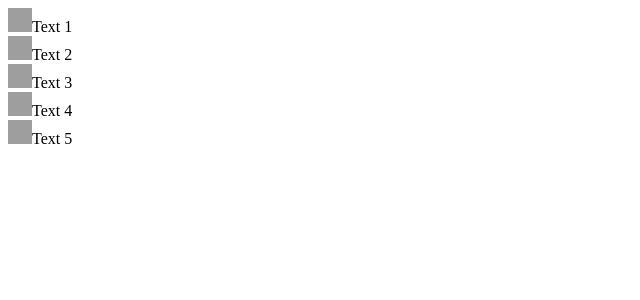
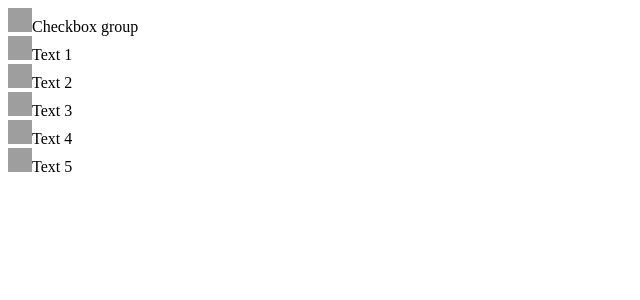
Before and after one commit to BorislavBenderov/checkbox-task, a React (Create React App) app: page / in a window 1280 px wide. Shown: the top 300 px of the page, without its empty margins (0-640 px from the left). Built offline with nearby package versions, Linux system fonts and the light colour scheme; grey boxes are pictures that could not be loaded.

Commit message:
Add checkbox group element

```diff
--- a/src/App.js
+++ b/src/App.js
@@ -1,9 +1,14 @@
-import { useEffect, useState } from "react";
+import { useEffect, useState, useRef } from "react";
 import { checkboxes } from "./checkboxes";
 import { Checkbox } from "./components/Checkbox";
+import HALFICON from './images/ic_checkbox_half.svg';
+import UNCHECKICON from './images/ic_checkbox_unchecked.svg';
 
 function App() {
   const [data, setData] = useState([]);
+  const [checked, setChecked] = useState(false);
+  const [isAllChecked, setIsAllChecked] = useState(false);
+  const checkboxRef = useRef();
 
   useEffect(() => {
     setData(checkboxes);
@@ -15,7 +20,22 @@ function App() {
 
   return (
     <div className="App">
-      {checkboxes.map(checkbox => <Checkbox key={checkbox.id} checkbox={checkbox} onEdit={onEdit}/>)}
+      <section className="checkbox">
+        <div className="checkbox__group">
+          <img src={checked ? HALFICON : UNCHECKICON} alt="" className={isAllChecked ? 'unchecked' : ''} />
+          <label>
+            <input
+              ref={checkboxRef}
+              type='checkbox'
+              checked={checked}
+              disabled
+              onChange={(e) => setChecked(e.target.value)}
+              style={{ display: 'none' }} />
+            {data.every(x => x.checked === true) ? 'Everything is checked!' : 'Checkbox group'}
+          </label>
+        </div>
+        {checkboxes.map(checkbox => <Checkbox key={checkbox.id} checkbox={checkbox} onEdit={onEdit} />)}
+      </section>
     </div>
   );
 }
--- a/src/components/Checkbox.js
+++ b/src/components/Checkbox.js
@@ -6,7 +6,8 @@ export const Checkbox = ({ checkbox, onEdit }) => {
         <div className="checkboxes">
             <label>
                 <img className="checkbox__img" src={checkbox.checked ? CHECKICON : UNCHECKICON} alt="" />
-                <input type="checkbox"
+                <input
+                    type="checkbox"
                     onChange={() => !checkbox.checked}
                     checked={checkbox.checked}
                     onClick={() => onEdit(checkbox.id)}
```
